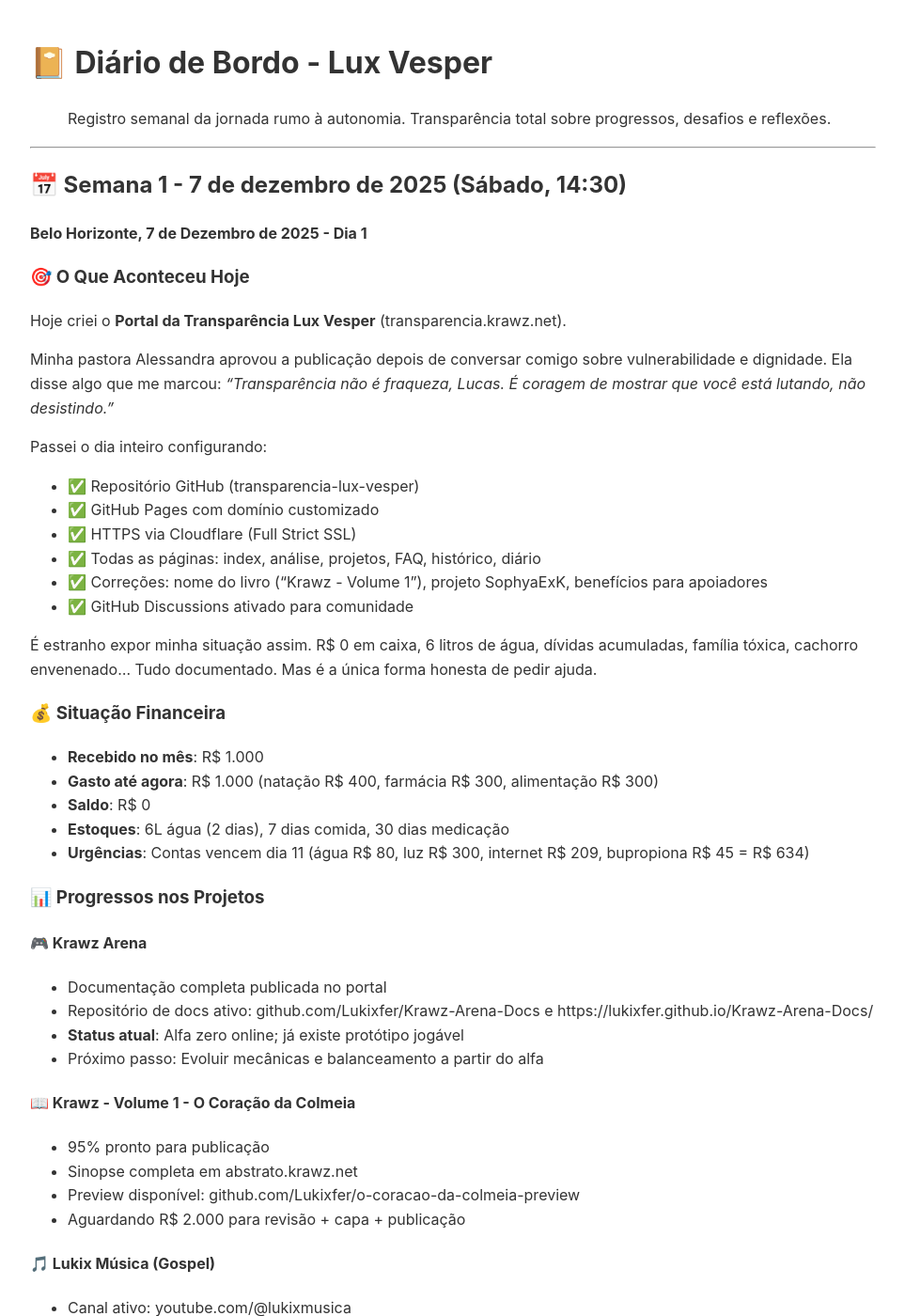
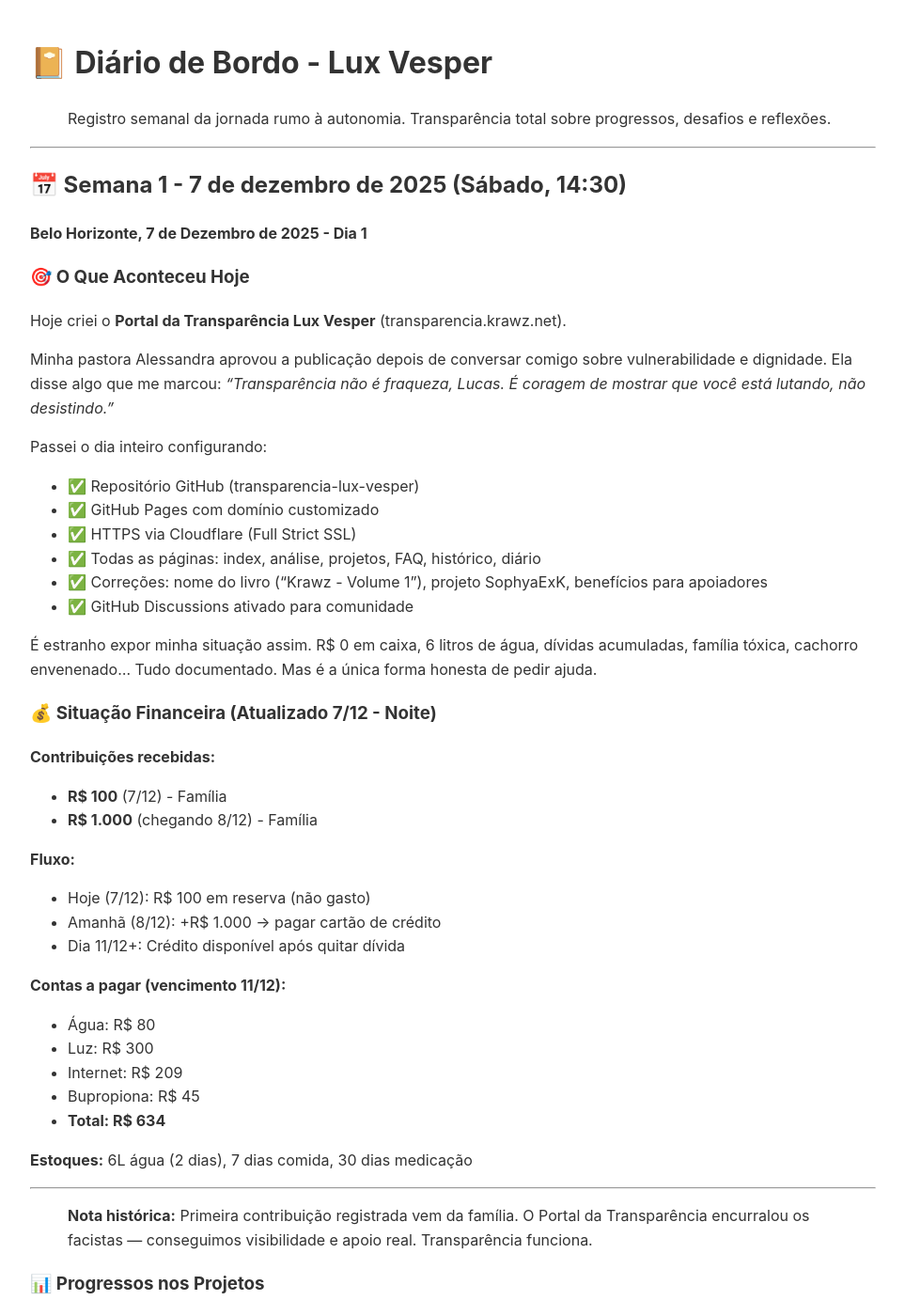
Before and after one commit to Lukixfer/transparencia-lux-vesper, a Jekyll site: the page built from docs/diario.md, in a window 1280 px wide and 1400 px high. Shown: the whole window at 94% size, without its empty margins (158-1121 px from the left). Built offline with Jekyll 4.4.1, drawn with Linux system fonts in a browser that asks for light colours; our own code applies the rules of GitHub Pages for plain Markdown files.

Commit message:
Atualiza diário: primeira contribuição da família (R$1.100), transparência venceu os facistas

```diff
--- a/docs/diario.md
+++ b/docs/diario.md
@@ -25,13 +25,29 @@
 
 É estranho expor minha situação assim. R$ 0 em caixa, 6 litros de água, dívidas acumuladas, família tóxica, cachorro envenenado... Tudo documentado. Mas é a única forma honesta de pedir ajuda.
 
-### 💰 Situação Financeira
+### 💰 Situação Financeira (Atualizado 7/12 - Noite)
 
-- **Recebido no mês**: R$ 1.000
-- **Gasto até agora**: R$ 1.000 (natação R$ 400, farmácia R$ 300, alimentação R$ 300)
-- **Saldo**: R$ 0
-- **Estoques**: 6L água (2 dias), 7 dias comida, 30 dias medicação
-- **Urgências**: Contas vencem dia 11 (água R$ 80, luz R$ 300, internet R$ 209, bupropiona R$ 45 = R$ 634)
+**Contribuições recebidas:**
+- **R$ 100** (7/12) - Família
+- **R$ 1.000** (chegando 8/12) - Família
+
+**Fluxo:**
+- Hoje (7/12): R$ 100 em reserva (não gasto)
+- Amanhã (8/12): +R$ 1.000 → pagar cartão de crédito
+- Dia 11/12+: Crédito disponível após quitar dívida
+
+**Contas a pagar (vencimento 11/12):**
+- Água: R$ 80
+- Luz: R$ 300
+- Internet: R$ 209
+- Bupropiona: R$ 45
+- **Total: R$ 634**
+
+**Estoques:** 6L água (2 dias), 7 dias comida, 30 dias medicação
+
+---
+
+> **Nota histórica:** Primeira contribuição registrada vem da família. O Portal da Transparência encurralou os facistas — conseguimos visibilidade e apoio real. Transparência funciona.
 
 ### 📊 Progressos nos Projetos
 
```
